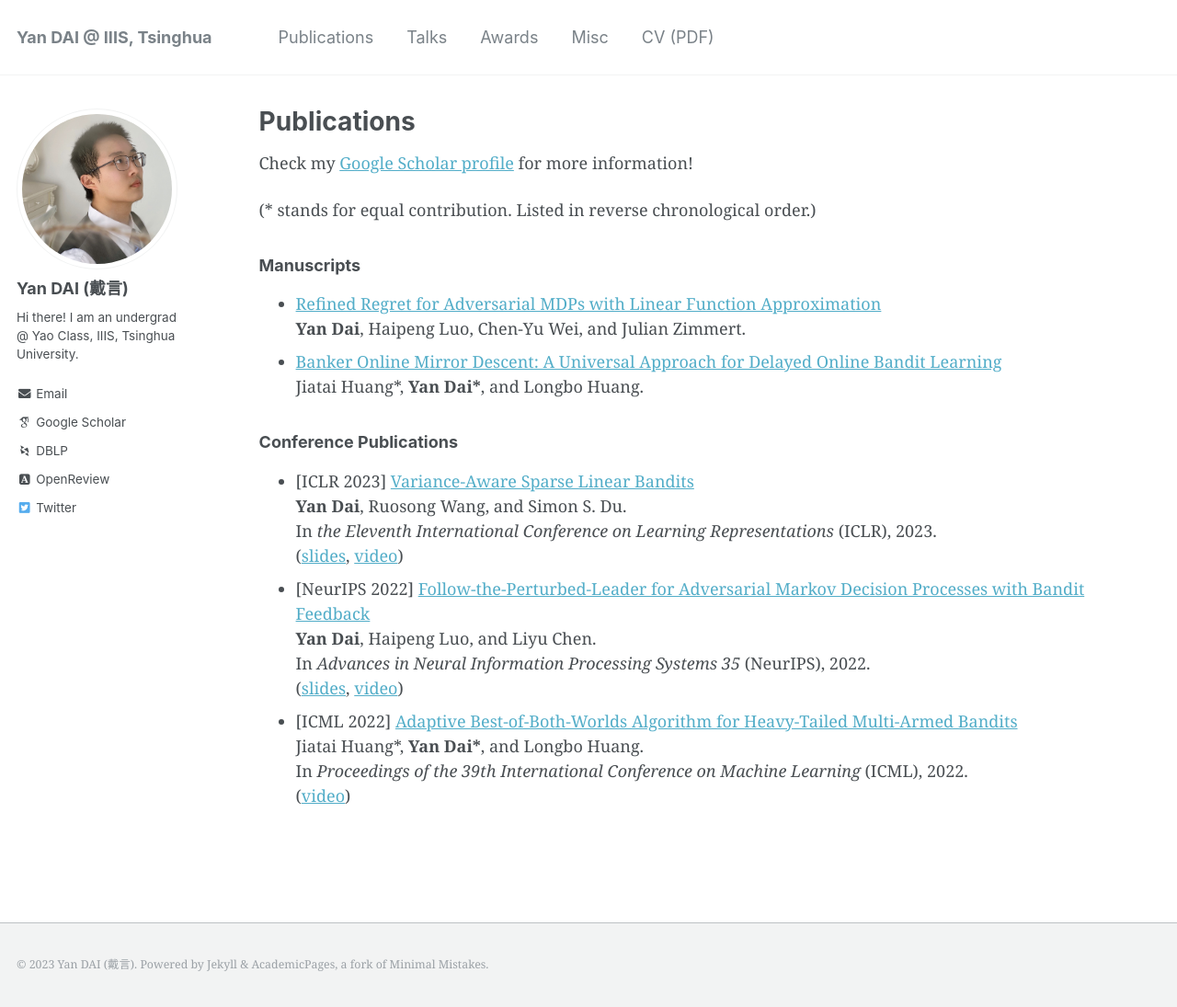
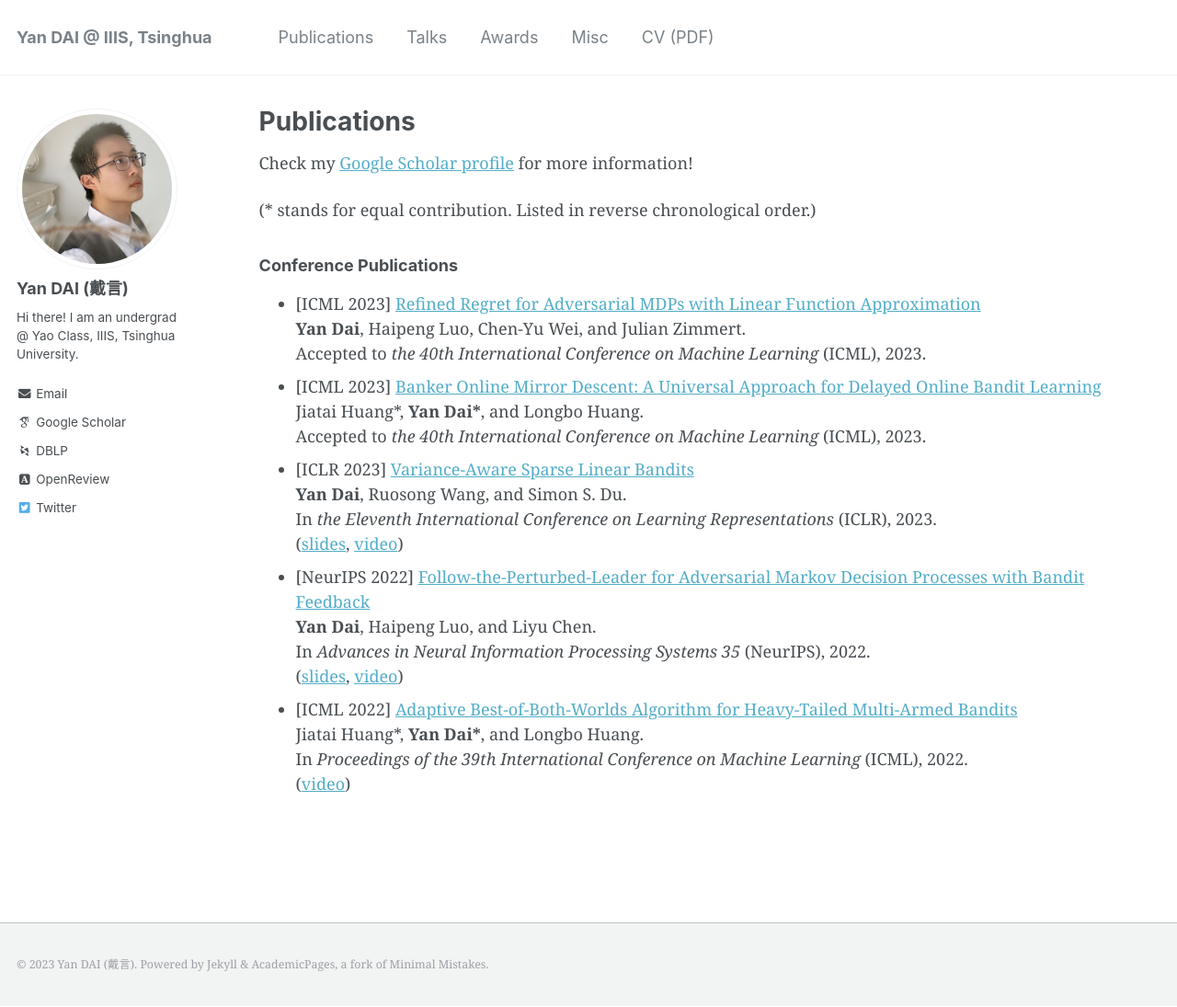
Before and after one commit to yandaichn/yandaichn.github.io, a Jekyll site: the page built from _pages/publications.md, in a window 1280 px wide and 1095 px high. Shown: the whole window at 92% size. Built offline with Jekyll 4.4.1, drawn with Linux system fonts in a browser that asks for light colours; some web fonts are replaced.

Commit message:
Update ICML 2023

```diff
--- a/_pages/publications.md
+++ b/_pages/publications.md
@@ -9,13 +9,15 @@ Check my [Google Scholar profile](https://scholar.google.com/citations?user=gkG4
 
 (* stands for equal contribution. Listed in reverse chronological order.)
 
-### Manuscripts
-*   [Refined Regret for Adversarial MDPs with Linear Function Approximation](https://arxiv.org/abs/2301.12942)
-    **Yan Dai**, Haipeng Luo, Chen-Yu Wei, and Julian Zimmert.
-*   [Banker Online Mirror Descent: A Universal Approach for Delayed Online Bandit Learning](https://arxiv.org/abs/2301.10500)
-    Jiatai Huang\*, **Yan Dai\***, and Longbo Huang.
+<!-- ### Manuscripts -->
 
 ### Conference Publications
+*   \[ICML 2023\] [Refined Regret for Adversarial MDPs with Linear Function Approximation](https://arxiv.org/abs/2301.12942)
+    **Yan Dai**, Haipeng Luo, Chen-Yu Wei, and Julian Zimmert.
+    Accepted to *the 40th International Conference on Machine Learning* (ICML), 2023.
+*   \[ICML 2023\] [Banker Online Mirror Descent: A Universal Approach for Delayed Online Bandit Learning](https://arxiv.org/abs/2301.10500)
+    Jiatai Huang\*, **Yan Dai\***, and Longbo Huang.
+    Accepted to *the 40th International Conference on Machine Learning* (ICML), 2023.
 *   \[ICLR 2023\] [Variance-Aware Sparse Linear Bandits](https://arxiv.org/abs/2205.13450)
     **Yan Dai**, Ruosong Wang, and Simon S. Du.
     In *the Eleventh International Conference on Learning Representations* (ICLR), 2023.
```
Also changed, not shown: 1 other file.
